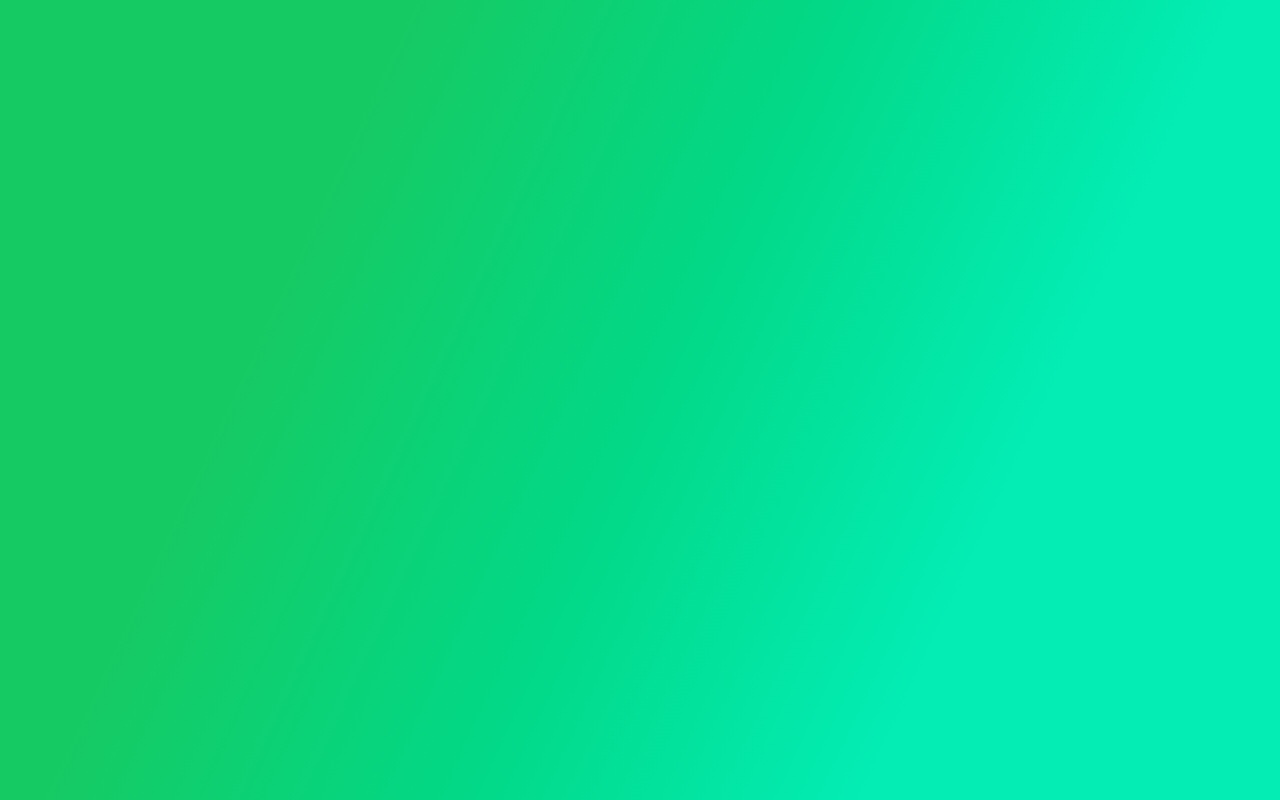
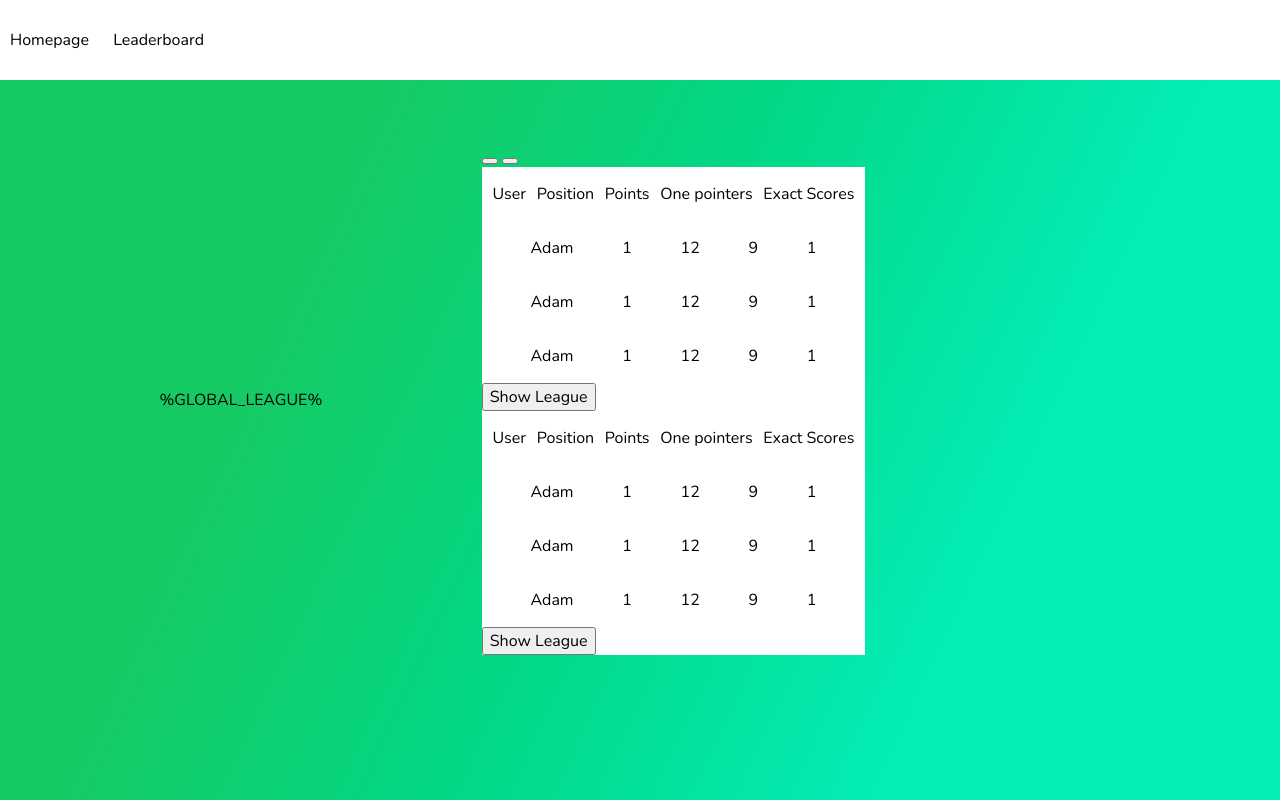
Before and after one commit to adammarszalek22/pl-website, a website: page public/my-leagues.html in a window 1280 px wide. Drawn offline with nearby package versions, Linux system fonts and the light colour scheme.

Commit message:
leagues - in development

```diff
--- a/public/my-leagues.html
+++ b/public/my-leagues.html
@@ -3,12 +3,95 @@
 <head>
     <meta charset="UTF-8">
     <meta name="viewport" content="width=device-width, initial-scale=1.0">
-    <title>Home</title>
+    <title>Leagues</title>
     <link rel="stylesheet" href="../style.css">
 </head>
 <body class="body-coloured">
-    <div>
 
+    <nav class="navbar">
+        <ul>
+            <li><a href="/my-leagues">Homepage</a></li>
+            <li><a href="/leaderboard">Leaderboard</a></li>
+        </ul>
+    </nav>
+
+    <div class="main-leagues-container">
+        <div class="global-league">
+            %GLOBAL_LEAGUE%
+        </div>
+        <div class="other-leagues">
+            <div class="league-buttons">
+                <button class="create-league"></button>
+                <button class="join-league"></button>
+            </div>
+            <div class="my-leagues">
+
+                <div class="league-small">
+                    <div class="league-row league-headings">
+                        <p>User</p>
+                        <p>Position</p>
+                        <p>Points</p>
+                        <p>One pointers</p>
+                        <p>Exact Scores</p>
+                    </div>
+                    <div class="league-row league-leader">
+                        <p>Adam</p>
+                        <p>1</p>
+                        <p>12</p>
+                        <p>9</p>
+                        <p>1</p>
+                    </div>
+                    <div class="league-row league-second">
+                        <p>Adam</p>
+                        <p>1</p>
+                        <p>12</p>
+                        <p>9</p>
+                        <p>1</p>
+                    </div>
+                    <div class="league-row league-third">
+                        <p>Adam</p>
+                        <p>1</p>
+                        <p>12</p>
+                        <p>9</p>
+                        <p>1</p>
+                    </div>
+                    <button class="league-row show-league">Show League</button>
+                </div>
+
+                <div class="league-small">
+                    <div class="league-row league-headings">
+                        <p>User</p>
+                        <p>Position</p>
+                        <p>Points</p>
+                        <p>One pointers</p>
+                        <p>Exact Scores</p>
+                    </div>
+                    <div class="league-row league-leader">
+                        <p>Adam</p>
+                        <p>1</p>
+                        <p>12</p>
+                        <p>9</p>
+                        <p>1</p>
+                    </div>
+                    <div class="league-row league-second">
+                        <p>Adam</p>
+                        <p>1</p>
+                        <p>12</p>
+                        <p>9</p>
+                        <p>1</p>
+                    </div>
+                    <div class="league-row league-third">
+                        <p>Adam</p>
+                        <p>1</p>
+                        <p>12</p>
+                        <p>9</p>
+                        <p>1</p>
+                    </div>
+                    <button class="league-row show-league">Show League</button>
+                </div>
+
+            </div>
+        </div>
     </div>
 </body>
 </html>
--- a/public/style.css
+++ b/public/style.css
@@ -390,3 +390,33 @@ img.team-image {
     border-radius: 20%;
     text-align: center;
 }
+
+
+
+/*  */
+
+.main-leagues-container {
+    display: flex;
+    align-items: center;
+    justify-content: space-evenly;
+    height: 100%;
+    width: 100%;
+}
+
+.my-leagues {
+    display: flex;
+    flex-wrap: wrap;
+    gap: 2%;
+    width: 100%;
+    height: 100%;
+}
+
+.league-small {
+    background-color: #fff;
+    width: 60%;
+}
+
+.league-row {
+    display: flex;
+    justify-content: space-evenly;
+}
```
Also changed, not shown: controllers/page-controllers/leagues-controller.js (+37 -1 lines), pl-server-api/leagues.js (+22 -2 lines).
